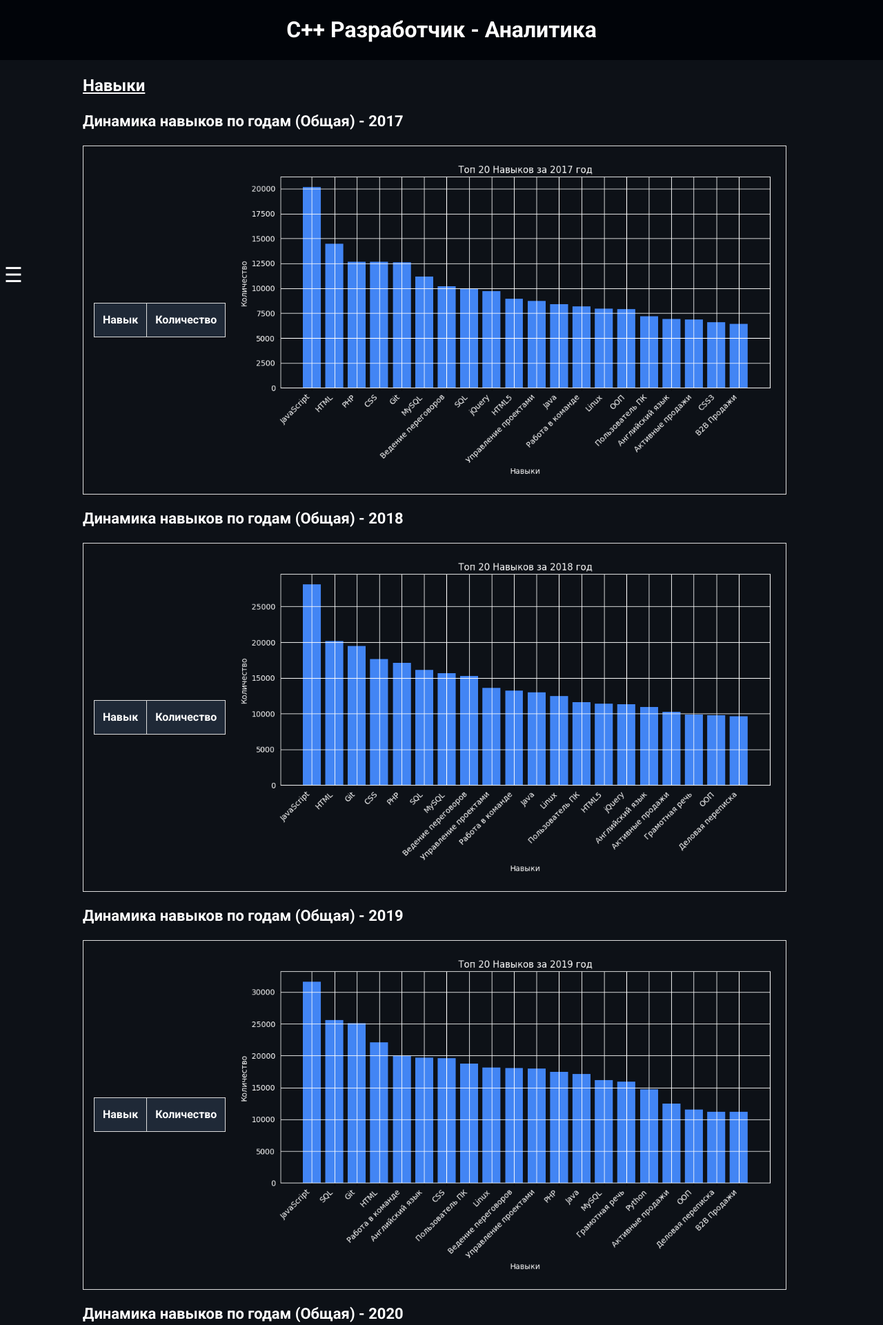
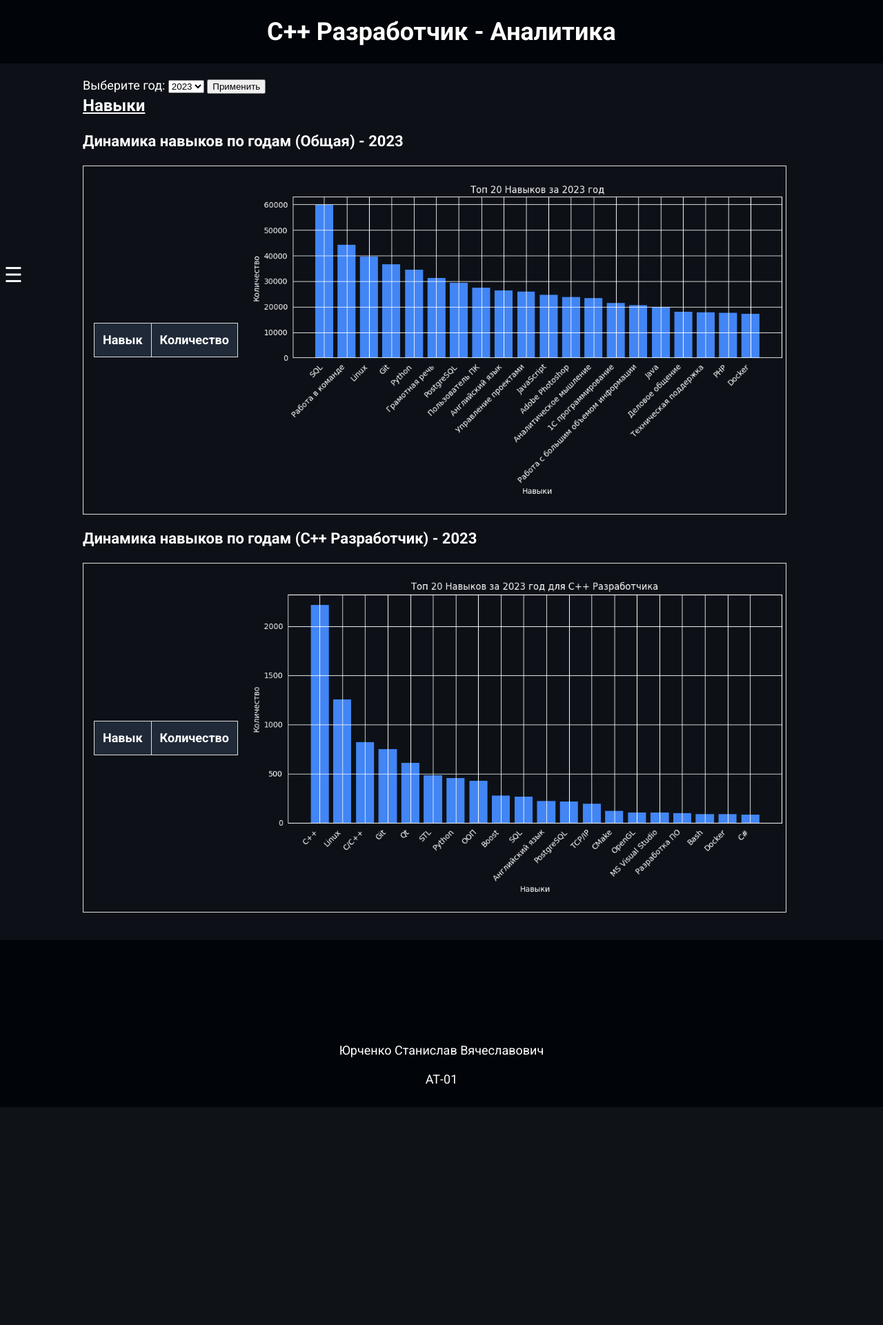
Before and after one commit to Materacl/python-rtf-learning-Django, a Django app: page /skills/ in a window 1280 px wide. Shown: the top 1921 px of the page at 69% size. After the commit the page ends 1605 px from the top, so only its background shows below. Run offline with Django 5.2, Linux system fonts and the light colour scheme; tables that the repository leaves empty hold one stand-in row (values such as "Sample post"); lists and menus that the app fills with data are empty.

Commit message:
Переделана страница с навыками, чтобы можно было выбрать год

```diff
--- a/profession_project/skills/views.py
+++ b/profession_project/skills/views.py
@@ -1,15 +1,16 @@
 from django.shortcuts import render
 from .models import TopSkillsAll, TopSkillsProf
 
-
 def skills_page(request):
     unique_years = list(range(2017, 2024))
+    selected_year = request.GET.get('year', unique_years[-1])  # По умолчанию выбран последний год
 
-    skills_all = {year: list(TopSkillsAll.objects.filter(year=year)) for year in unique_years}
-    skills_prof = {year: list(TopSkillsProf.objects.filter(year=year)) for year in unique_years}
+    skills_all = TopSkillsAll.objects.filter(year=selected_year)
+    skills_prof = TopSkillsProf.objects.filter(year=selected_year)
 
     context = {
         'unique_years': unique_years,
+        'selected_year': int(selected_year),
         'skills_all': skills_all,
         'skills_prof': skills_prof,
         'prof': 'C++ Разработчик',
--- a/profession_project/static/css/style.css
+++ b/profession_project/static/css/style.css
@@ -1,7 +1,7 @@
 body {
     color: #ffffff;
     font-family: "Roboto", sans-serif;
-    font-size: 16px;
+    font-size: 18px;
     font-style: normal;
     line-height: 24px;
     margin: 0;
--- a/profession_project/templates/skills.html
+++ b/profession_project/templates/skills.html
@@ -1,12 +1,23 @@
 {% extends "base_generic.html" %}
 {% load static %}
-{% block title %}<title>Навыки</title>{% endblock %}
+{% block title %}<title>Последние вакансии</title>{% endblock %}
 {% block content %}
+    <!-- Добавляем форму для выбора года -->
+    <form method="get" action="{% url 'skills' %}">
+        <label for="year">Выберите год:</label>
+        <select name="year" id="year">
+            {% for year in unique_years %}
+                <option value="{{ year }}" {% if year == selected_year %}selected{% endif %}>{{ year }}</option>
+            {% endfor %}
+        </select>
+        <button type="submit">Применить</button>
+    </form>
+
+    <!-- Отображение навыков по годам без пагинации -->
     <h2>Навыки</h2>
 
-    {% for year, skills in skills_all.items %}
     <div class="year-block">
-            <h3>Динамика навыков по годам (Общая) - {{ year }}</h3>
+        <h3>Динамика навыков по годам (Общая) - {{ selected_year }}</h3>
         <div class="table-graph-wrapper">
             <table>
                 <thead>
@@ -16,7 +27,7 @@
                     </tr>
                 </thead>
                 <tbody>
-                        {% for row in skills %}
+                    {% for row in skills_all %}
                         <tr>
                             <td>{{ row.skill_name }}</td>
                             <td>{{ row.count }}</td>
@@ -24,14 +35,12 @@
                     {% endfor %}
                 </tbody>
             </table>
-                <img src="{% static 'skills/img/bar_chart_all_' %}{{ year }}.png" alt="График" width="1000" height="600">
+            <img src="{% static 'skills/img/bar_chart_all_' %}{{ selected_year }}.png" alt="График" width="1000" height="600">
         </div>
     </div>
-    {% endfor %}
 
-    {% for year, skills in skills_prof.items %}
     <div class="year-block">
-            <h3>Динамика навыков по годам ({{ prof }}) - {{ year }}</h3>
+        <h3>Динамика навыков по годам ({{ prof }}) - {{ selected_year }}</h3>
         <div class="table-graph-wrapper">
             <table>
                 <thead>
@@ -41,7 +50,7 @@
                     </tr>
                 </thead>
                 <tbody>
-                        {% for row in skills %}
+                    {% for row in skills_prof %}
                         <tr>
                             <td>{{ row.skill_name }}</td>
                             <td>{{ row.count }}</td>
@@ -49,8 +58,7 @@
                     {% endfor %}
                 </tbody>
             </table>
-                <img src="{% static 'skills/img/bar_chart_prof_' %}{{ year }}.png" alt="График" width="1000" height="600">
+            <img src="{% static 'skills/img/bar_chart_prof_' %}{{ selected_year }}.png" alt="График" width="1000" height="600">
         </div>
     </div>
-    {% endfor %}
 {% endblock %}
```
Lines whose indentation alone changed are shown as unchanged.
